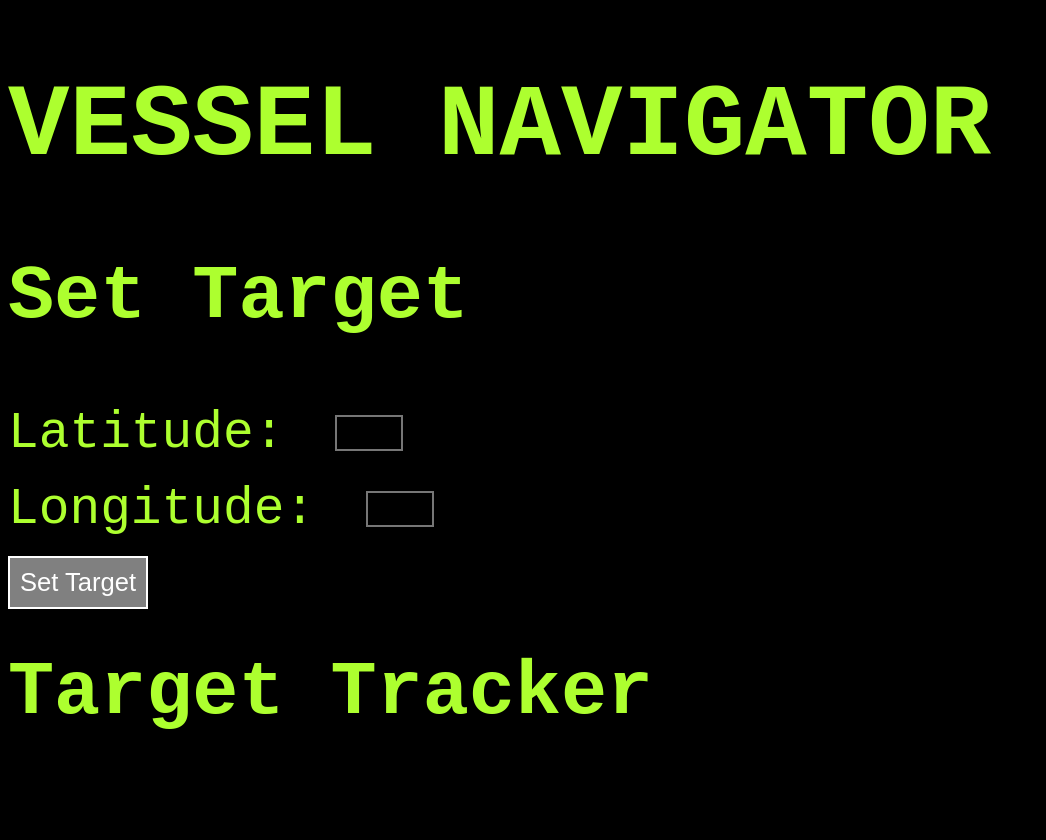
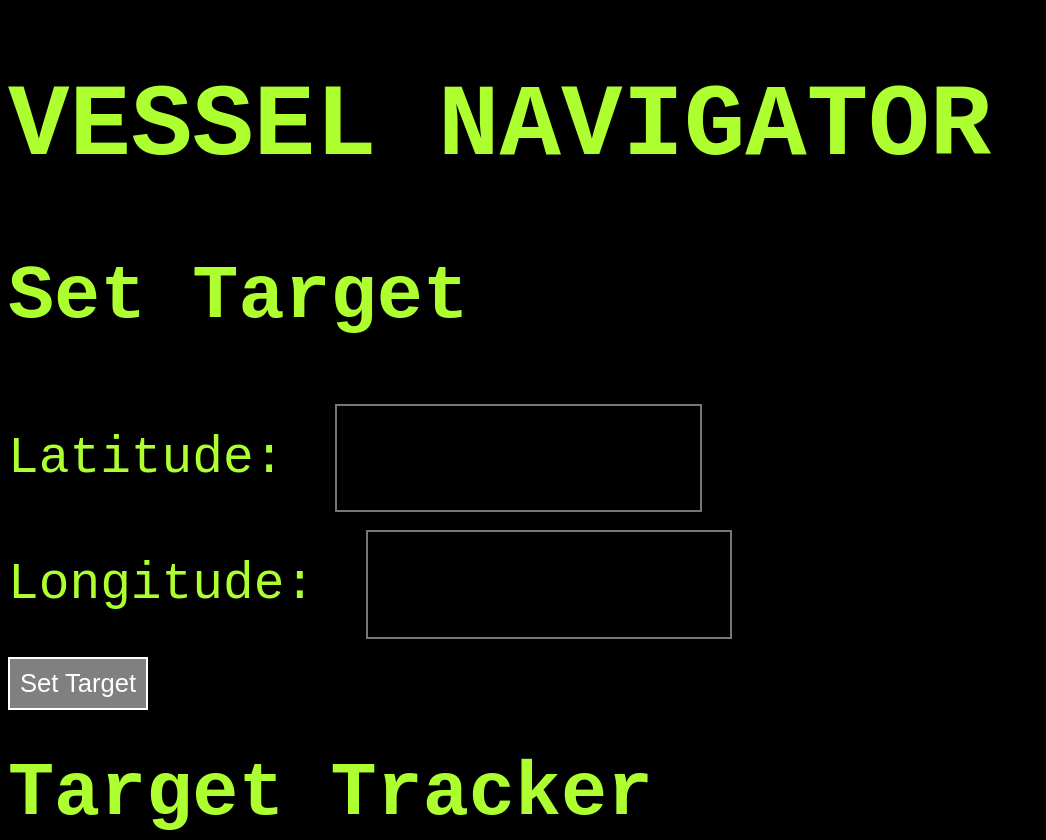
Before and after one commit to eqsmy/treasure-map, a plain HTML site: page index.html in a window 1280 px wide. Shown: the top 840 px of the page, without its empty margins (0-1046 px from the left). Drawn offline with Linux system fonts and the light colour scheme.

Commit message:
Update index.html

```diff
--- a/index.html
+++ b/index.html
@@ -17,8 +17,8 @@ input[type=text] {
     background-color: black;
     color: greenyellow;
     border-width: 2;
-    height: 30px;
-    width: 60px;
+    height: 2em;
+    width: 7em;
     font-family: 'Courier New';
     margin-left: 20px;
     border-style: solid;
```
